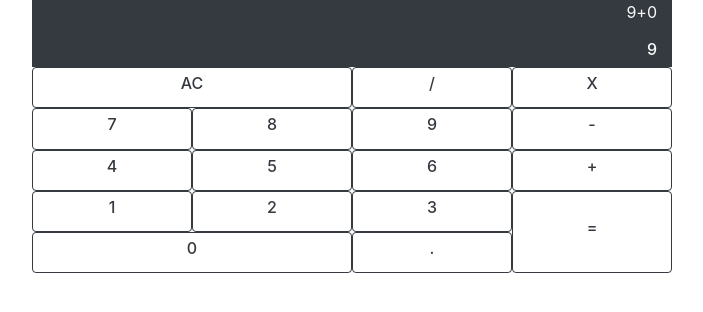
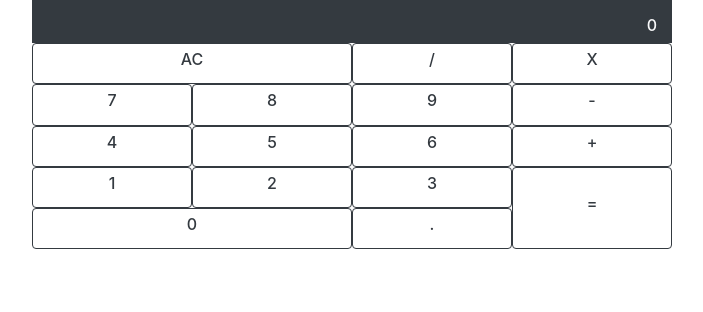
Before and after one commit to sandrohp88/calculator, a React (Create React App) app: page / in a window 1280 px wide. Shown: the top 312 px of the page, without its empty margins (288-991 px from the left). Built offline with nearby package versions, Linux system fonts and the light colour scheme.

Commit message:
:construction: WIP

```diff
--- a/src/App.js
+++ b/src/App.js
@@ -1,12 +1,39 @@
-import React from 'react'
+import React, { useState, useEffect } from 'react'
 import Keypad from './Keypad'
 import Display from './Display'
+import { isNumber } from './utils'
+
 function App() {
+  const [expression, setExpression] = useState('')
+  const [result, setResult] = useState('0')
+  const handleInput = event => {
+    const key = event.key
+    const regOperation = /\+|-|\*|\//
+    // expression
+    if (isNumber(key) || regOperation.test(key)) {
+      setExpression(expression.concat(key))
+    }
+    // result
+    if (isNumber(key)) {
+      result === '0'
+        ? setResult(key)
+        : setResult(result.concat(key))
+    }
+    if (regOperation.test(key)) {
+      setResult(key)
+    }
+    console.log(expression)
+  }
+
+  useEffect(() => {
+    window.addEventListener('keydown', handleInput)
+    return () => window.removeEventListener('keydown', handleInput)
+  })
   return (
     <div className="container-fluid w-50">
       <div className="row bg-dark text-light">
         <div className="col-12">
-          <Display values={[9, '+', 0]} total={9} />
+          <Display input={expression} result={result} />
         </div>
       </div>
       <Keypad />
--- a/src/Display.jsx
+++ b/src/Display.jsx
@@ -1,25 +1,21 @@
 import React from 'react'
 import PropTypes from 'prop-types'
-export function Display({ values = [], total = 0 }) {
+export function Display({ input = '', result  }) {
   return (
     <>
       <div id="display" className="d-flex flex-row justify-content-end">
-        {values.map((value, index) => (
-          <p key={value + index} className="text-right">
-            {value}
-          </p>
-        ))}
+        {<p className="text-right">{input}</p>}
       </div>
       <div className="d-flex flex-row justify-content-end">
-        <h6>{total}</h6>
+        <h6>{result}</h6>
       </div>
     </>
   )
 }
 
 Display.propTypes = {
-  values: PropTypes.array.isRequired,
-  total: PropTypes.number.isRequired
+  input: PropTypes.string.isRequired,
+  result: PropTypes.string.isRequired
 }
 
 export default Display
--- /dev/null
+++ b/src/utils.js
@@ -0,0 +1,5 @@
+export function isNumber(value) {
+  return !isNaN(parseFloat(value)) && isFinite(value)
+}
+
+const evalExpression = expresion => {}
```
